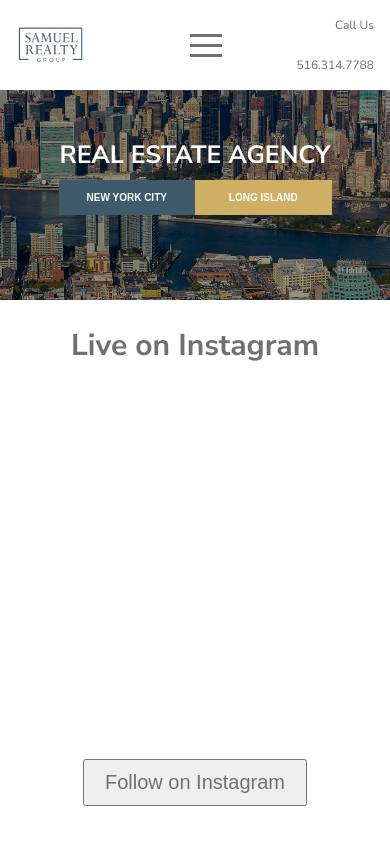
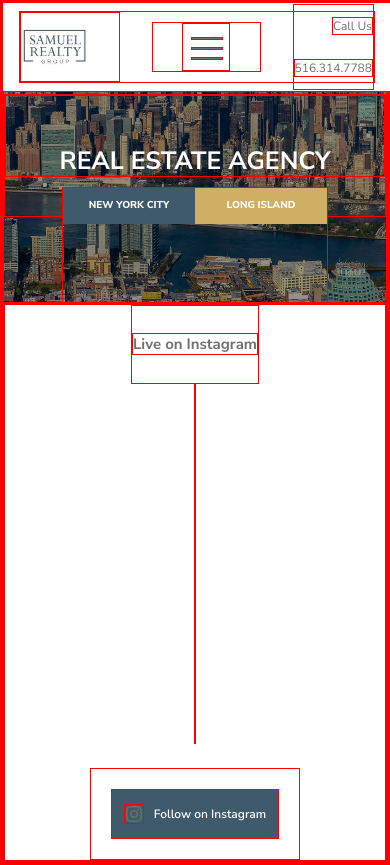
Before and after one commit to Dimeba/samuel-realty-grp, a Next.js app: page / in a window 390 px wide. Before the commit the page ends 844 px from the top, so only its background shows below. Built offline with nearby package versions, Linux system fonts and the light colour scheme.

Commit message:
Third section, added styles and responsive, missing three columns in the middle for instagram page - will try by myself

```diff
--- a/app/globals.scss
+++ b/app/globals.scss
@@ -11,6 +11,7 @@
   scroll-behavior: smooth;
   scroll-padding-top: 100px;
   color: base.$gray;
-  /*   border: 1px solid red; */
+  border: 1px solid red;
+  font-family: "Nunito Sans", sans-serif;
 }
 //Responsive styles
--- a/components/SocialMedia.js
+++ b/components/SocialMedia.js
@@ -1,4 +1,6 @@
+//styles
 import styles from "./SocialMedia.module.scss";
+import { FaInstagram } from "react-icons/fa";
 
 const SocialMedia = () => {
   return (
@@ -6,9 +8,12 @@
       <div className={styles.heroText}>
         <h2> Live on Instagram</h2>
       </div>
-      <div className={styles.iconButtons}></div>
+      <div className={styles.instaLinks}></div>
       <div className={styles.instaButton}>
-        <button className={styles.buttonIg}>Follow on Instagram</button>
+        <button className={styles.buttonIg}>
+          <FaInstagram className={styles.faInstagram} />
+          Follow on Instagram
+        </button>
       </div>
     </section>
   );
--- a/components/SocialMedia.module.scss
+++ b/components/SocialMedia.module.scss
@@ -1,30 +1,79 @@
+@use "@/app/base";
+
 .social {
   display: grid;
   grid-template-columns: 1fr 1fr 1fr;
   grid-template-rows: auto 1fr auto;
-  height: 60vh;
+  height: 66vh;
   font-size: 20px;
 }
 
 .heroText {
-  grid-column: 1 / -1;
+  grid-column: 2;
+  grid-row: 1;
+  justify-self: center;
+  font-size: base.$fontSizeBase;
+}
+
+.instaLinks {
+  justify-self: center;
+  grid-column: 2;
+  grid-row: 2;
+}
+
+.instaButton {
+  grid-column: 2;
+  grid-row: 3;
+  align-self: center;
   justify-self: center;
 }
 
-.iconButtons {
-  grid-column: 1 / -1;
-  justify-self: center;
+.buttonIg {
+  display: flex;
+  padding: 10px 20px;
+  justify-content: center;
+  align-items: center;
+  font-size: 30px;
+  font-size: 20px;
+  color: white;
+  background-color: base.$primary;
+  width: 290px;
+  height: 50px;
 }
 
-.instaButton {
-  display: flex;
+.faInstagram {
+  margin-right: 10px;
   justify-content: center;
   align-items: center;
-  grid-column: 1 / -1;
+  color: white !important;
+  width: 20px;
+  height: 20px;
+  font-weight: 600;
 }
 
-.buttonIg {
-  padding: 10px 20px;
-  font-size: 30px;
-  font-size: 20px;
+@media screen and (max-width: 1024px) {
+  .heroText {
+    display: flex;
+    justify-content: center;
+    font-size: 10px !important;
+    padding: 15px 0;
+  }
+
+  .instaLinks {
+    font-size: 9px;
+    display: flex;
+    justify-content: center;
+    height: 360px;
+  }
+
+  .buttonIg {
+    margin: 0;
+    padding: 12px;
+    margin: 20px;
+    width: max-content;
+    background-color: base.$primary;
+    color: white;
+    font-size: 12px;
+    font-weight: 600;
+  }
 }
--- a/package.json
+++ b/package.json
@@ -14,6 +14,7 @@
     "next": "14.2.5",
     "react": "^18",
     "react-dom": "^18",
+    "react-icons": "^5.3.0",
     "sass": "^1.77.8"
   }
 }
```
Also changed, not shown: 1 other file (tests, documents, lock files or other folders).
